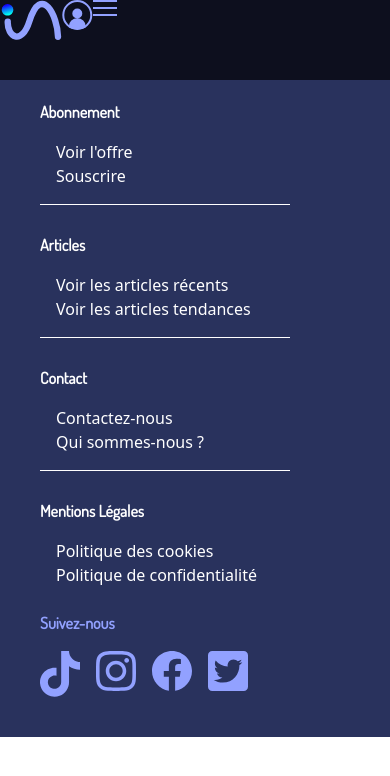
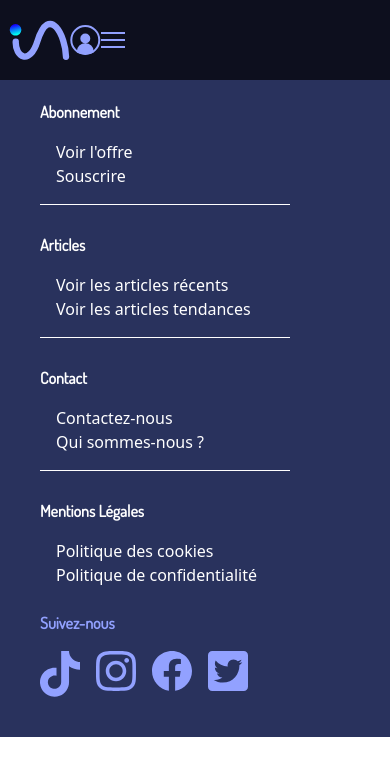
Before and after one commit to marionmura/ProjetS2_marion_yann_aline, a Vue app: page / in a window 390 px wide. Shown: the top 776 px of the page. Built offline with nearby package versions, Linux system fonts and the light colour scheme.

Commit message:
header caser les icones

```diff
--- a/src/components/HeaderPage.vue
+++ b/src/components/HeaderPage.vue
@@ -9,8 +9,10 @@ import {RouterLink} from 'vue-router'
 
 <template >
     <header class=" bg-noirbackground text-violet h-20 fixed z-10 flex w-full translate-y-0 items-stretch justify-between">
-        <div class="flex flex-row justify-end">
-            <RouterLink to="index"><IAmateurlogo/></RouterLink>
+        <div class="flex items-center justify-between px-2 ">
+            <RouterLink class="justify-self-start" to="/index"><IAmateurlogo/></RouterLink>
+
+            <div class="flex items-center justify-self-end lg:hidden">
             <RouterLink to="/Connexion"><Usericon/></RouterLink>
 
             <button class="relative z-10 h-4 w-6 flex flex-col justify-between lg:hidden"
@@ -19,6 +21,7 @@ import {RouterLink} from 'vue-router'
                 <span class="block h-[2px] w-full bg-violet transition duration-300" :class="{'translate-y-[0px] -rotate-45':menuIsOpen}"></span>
                 <span class="block h-[2px] w-full bg-violet transition duration-300" :class="{'translate-y-[-7px] -rotate-45':menuIsOpen}"></span>
             </button>
+            </div>
 
         </div>
         <nav class="invisible opacity-0  lg:invisible fixed inset-0 h-screen w-screen bg-noirbackground"  :class="{'!visible !opacity-100':menuIsOpen}">
--- a/src/pages/aPropos.vue
+++ /dev/null
@@ -1,5 +0,0 @@
-<template>
-    <h1>Page à Propos</h1>
-
-    <RouterLink to="/">Home</RouterLink>
-  </template>
```
Lines whose indentation alone changed are shown as unchanged.
